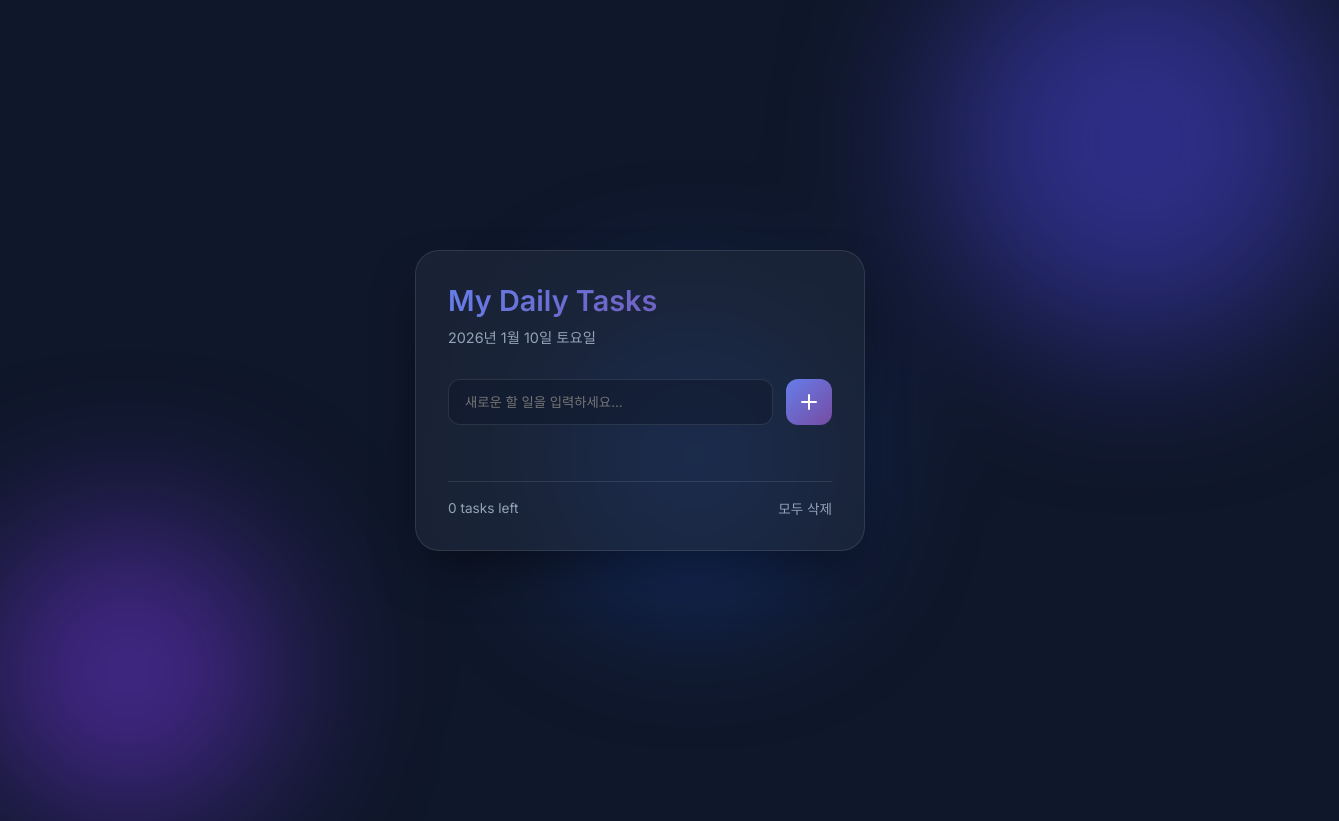
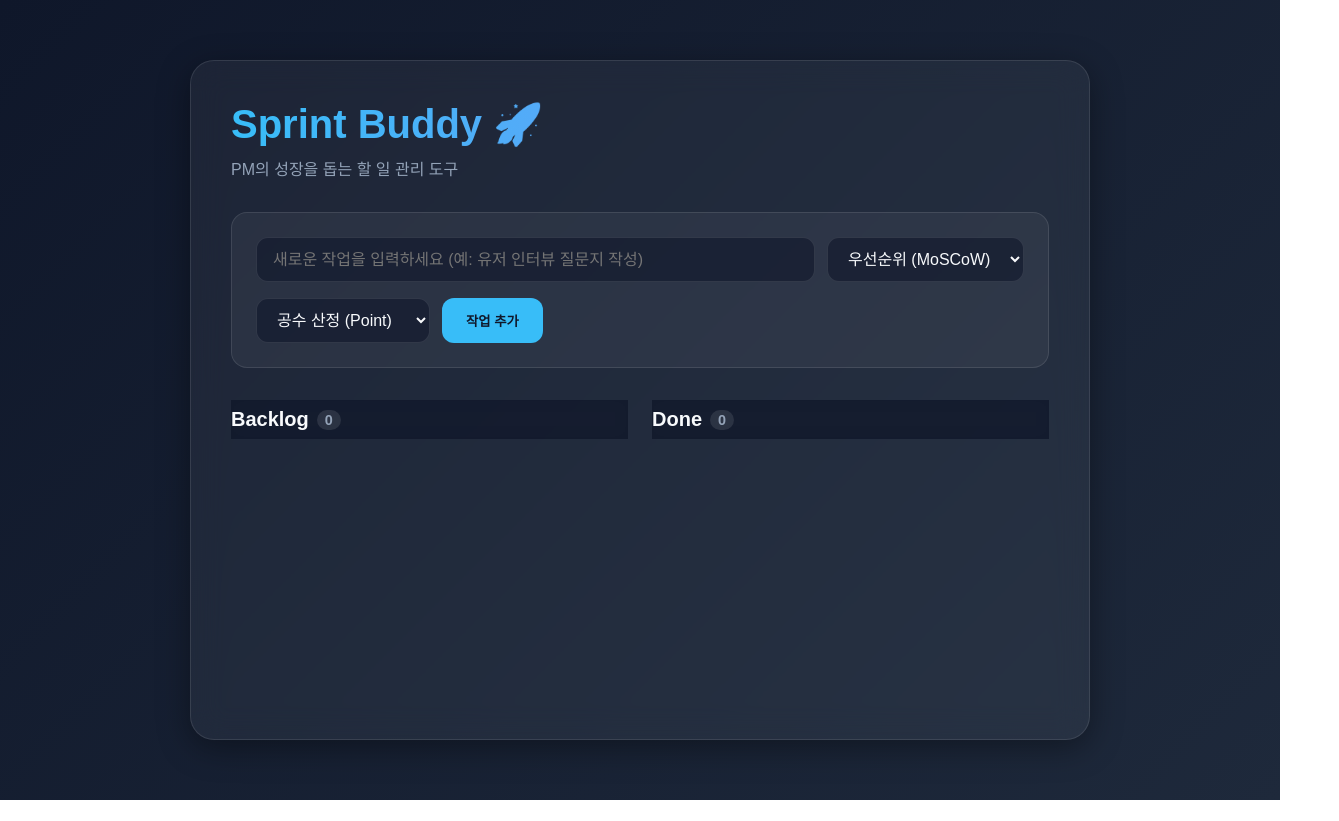
Before and after one commit to studiobit1/test, a plain HTML site: page index.html in a window 1280 px wide. Shown: the whole page, 1339 px wide, since content can reach past the window. After the commit the page ends 800 px from the top, so only its background shows below. Drawn offline with Linux system fonts and the light colour scheme; a web font is replaced by a local one.

Commit message:
feat: complete sprint buddy app for PM study

```diff
--- a/app.js
+++ b/app.js
@@ -1,76 +1,108 @@
 document.addEventListener('DOMContentLoaded', () => {
-    const todoInput = document.getElementById('todo-input');
-    const addBtn = document.getElementById('add-btn');
-    const todoList = document.getElementById('todo-list');
-    const pendingCount = document.getElementById('pending-count');
-    const clearAllBtn = document.getElementById('clear-all');
-    const dateDisplay = document.getElementById('date-display');
+    const taskTitleInput = document.getElementById('task-title');
+    const taskPrioritySelect = document.getElementById('task-priority');
+    const taskEstimationSelect = document.getElementById('task-estimation');
+    const addTaskBtn = document.getElementById('add-task-btn');
+    const backlogList = document.getElementById('backlog-list');
+    const doneList = document.getElementById('done-list');
+    const backlogCount = document.getElementById('backlog-count');
+    const doneCount = document.getElementById('done-count');
 
-    // Set Current Date
-    const options = { weekday: 'long', year: 'numeric', month: 'long', day: 'numeric' };
-    dateDisplay.innerText = new Date().toLocaleDateString('ko-KR', options);
+    let tasks = JSON.parse(localStorage.getItem('tasks')) || [];
 
-    let todos = JSON.parse(localStorage.getItem('todos')) || [];
-
-    const saveTodos = () => {
-        localStorage.setItem('todos', JSON.stringify(todos));
-        renderTodos();
+    const saveTasks = () => {
+        localStorage.setItem('tasks', JSON.stringify(tasks));
+        renderTasks();
     };
 
-    const renderTodos = () => {
-        todoList.innerHTML = '';
-        const pending = todos.filter(t => !t.completed).length;
-        pendingCount.innerText = `${pending} tasks left`;
+    const renderTasks = () => {
+        backlogList.innerHTML = '';
+        doneList.innerHTML = '';
 
-        todos.forEach((todo, index) => {
-            const li = document.createElement('li');
-            li.className = `todo-item ${todo.completed ? 'completed' : ''}`;
-            li.innerHTML = `
-                <div class="todo-content" onclick="toggleTodo(${index})">
-                    <div class="todo-checkbox">
-                        ${todo.completed ? '<svg xmlns="http://www.w3.org/2000/svg" width="14" height="14" viewBox="0 0 24 24" fill="none" stroke="currentColor" stroke-width="3" stroke-linecap="round" stroke-linejoin="round"><polyline points="20 6 9 17 4 12"></polyline></svg>' : ''}
-                    </div>
-                    <span class="todo-text">${todo.text}</span>
-                </div>
-                <button class="delete-btn" onclick="deleteTodo(event, ${index})">
-                    <svg xmlns="http://www.w3.org/2000/svg" width="18" height="18" viewBox="0 0 24 24" fill="none" stroke="currentColor" stroke-width="2" stroke-linecap="round" stroke-linejoin="round"><polyline points="3 6 5 6 21 6"></polyline><path d="M19 6v14a2 2 0 0 1-2 2H7a2 2 0 0 1-2-2V6m3 0V4a2 2 0 0 1 2-2h4a2 2 0 0 1 2 2v2"></path><line x1="10" y1="11" x2="10" y2="17"></line><line x1="14" y1="11" x2="14" y2="17"></line></svg>
-                </button>
-            `;
-            todoList.appendChild(li);
+        let bCount = 0;
+        let dCount = 0;
+
+        tasks.forEach(task => {
+            const taskElement = createTaskElement(task);
+            if (task.status === 'backlog') {
+                backlogList.appendChild(taskElement);
+                bCount++;
+            } else {
+                doneList.appendChild(taskElement);
+                dCount++;
+            }
         });
+
+        backlogCount.textContent = bCount;
+        doneCount.textContent = dCount;
     };
 
-    window.toggleTodo = (index) => {
-        todos[index].completed = !todos[index].completed;
-        saveTodos();
+    const createTaskElement = (task) => {
+        const div = document.createElement('div');
+        div.className = `task-item ${task.status}`;
+        div.innerHTML = `
+            <div class="task-header">
+                <span class="task-title">${task.title}</span>
+                <div class="task-meta">
+                    <span class="tag tag-priority ${task.priority}">${task.priority}</span>
+                    <span class="tag tag-estimation">${task.estimation} pt</span>
+                </div>
+            </div>
+            <div class="task-actions">
+                ${task.status === 'backlog' ?
+                `<button class="action-btn complete-btn" onclick="toggleStatus('${task.id}')">완료</button>` :
+                `<button class="action-btn complete-btn" onclick="toggleStatus('${task.id}')">복구</button>`
+            }
+                <button class="action-btn delete-btn" onclick="deleteTask('${task.id}')">삭제</button>
+            </div>
+        `;
+        return div;
     };
 
-    window.deleteTodo = (e, index) => {
-        e.stopPropagation();
-        todos.splice(index, 1);
-        saveTodos();
+    addTaskBtn.addEventListener('click', () => {
+        const title = taskTitleInput.value.trim();
+        const priority = taskPrioritySelect.value;
+        const estimation = taskEstimationSelect.value;
+
+        if (!title || !priority || !estimation) {
+            alert('제목, 우선순위, 공수 산정을 모두 입력해주세요!');
+            return;
+        }
+
+        const newTask = {
+            id: Date.now().toString(),
+            title,
+            priority,
+            estimation,
+            status: 'backlog',
+            createdAt: new Date().toISOString()
+        };
+
+        tasks.unshift(newTask);
+        saveTasks();
+
+        // Reset inputs
+        taskTitleInput.value = '';
+        taskPrioritySelect.selectedIndex = 0;
+        taskEstimationSelect.selectedIndex = 0;
+    });
+
+    window.toggleStatus = (id) => {
+        tasks = tasks.map(task => {
+            if (task.id === id) {
+                return { ...task, status: task.status === 'backlog' ? 'done' : 'backlog' };
+            }
+            return task;
+        });
+        saveTasks();
     };
 
-    const addTodo = () => {
-        const text = todoInput.value.trim();
-        if (text) {
-            todos.push({ text, completed: false });
-            todoInput.value = '';
-            saveTodos();
+    window.deleteTask = (id) => {
+        if (confirm('정말 이 작업을 삭제하시겠습니까?')) {
+            tasks = tasks.filter(task => task.id !== id);
+            saveTasks();
         }
     };
 
-    addBtn.addEventListener('click', addTodo);
-    todoInput.addEventListener('keypress', (e) => {
-        if (e.key === 'Enter') addTodo();
-    });
-
-    clearAllBtn.addEventListener('click', () => {
-        if (todos.length > 0 && confirm('모든 할 일을 삭제하시겠습니까?')) {
-            todos = [];
-            saveTodos();
-        }
-    });
-
-    renderTodos();
+    renderTasks();
 });
--- a/index.html
+++ b/index.html
@@ -1,44 +1,61 @@
 <!DOCTYPE html>
 <html lang="ko">
+
 <head>
     <meta charset="UTF-8">
     <meta name="viewport" content="width=device-width, initial-scale=1.0">
-    <title>Premium To-Do App</title>
+    <title>Sprint Buddy - PM 학습용 할 일 관리</title>
+    <meta name="description" content="IT 서비스 기획자(PM) 공부를 위한 우선순위 및 공수 산정 가능 할 일 관리 앱">
     <link rel="stylesheet" href="style.css">
     <link rel="preconnect" href="https://fonts.googleapis.com">
     <link rel="preconnect" href="https://fonts.gstatic.com" crossorigin>
-    <link href="https://fonts.googleapis.com/css2?family=Inter:wght@300;400;600&display=swap" rel="stylesheet">
+    <link href="https://fonts.googleapis.com/css2?family=Pretendard:wght@400;600;700&display=swap" rel="stylesheet">
 </head>
+
 <body>
-    <div class="background-blobs">
-        <div class="blob blob-1"></div>
-        <div class="blob blob-2"></div>
-        <div class="blob blob-3"></div>
-    </div>
-
-    <main class="app-container">
+    <div id="app" class="glass-container">
         <header>
-            <h1>My Daily Tasks</h1>
-            <p id="date-display"></p>
+            <h1>Sprint Buddy 🚀</h1>
+            <p class="subtitle">PM의 성장을 돕는 할 일 관리 도구</p>
         </header>
 
-        <section class="input-section">
-            <input type="text" id="todo-input" placeholder="새로운 할 일을 입력하세요..." autocomplete="off">
-            <button id="add-btn">
-                <svg xmlns="http://www.w3.org/2000/svg" width="24" height="24" viewBox="0 0 24 24" fill="none" stroke="currentColor" stroke-width="2" stroke-linecap="round" stroke-linejoin="round"><line x1="12" y1="5" x2="12" y2="19"></line><line x1="5" y1="12" x2="19" y2="12"></line></svg>
-            </button>
+        <section class="task-input-card glass-panel">
+            <div class="input-row">
+                <input type="text" id="task-title" placeholder="새로운 작업을 입력하세요 (예: 유저 인터뷰 질문지 작성)" aria-label="작업 제목">
+                <select id="task-priority" aria-label="우선순위">
+                    <option value="" disabled selected>우선순위 (MoSCoW)</option>
+                    <option value="Must">Must-have (필수)</option>
+                    <option value="Should">Should-have (중요)</option>
+                    <option value="Could">Could-have (보조)</option>
+                    <option value="Wont">Won't-have (제외)</option>
+                </select>
+            </div>
+            <div class="input-row secondary">
+                <select id="task-estimation" aria-label="공수 산정">
+                    <option value="" disabled selected>공수 산정 (Point)</option>
+                    <option value="1">1 pt (매우 쉬움)</option>
+                    <option value="2">2 pt (쉬움)</option>
+                    <option value="3">3 pt (보통)</option>
+                    <option value="5">5 pt (복잡함)</option>
+                    <option value="8">8 pt (매우 복잡함)</option>
+                </select>
+                <button id="add-task-btn" class="primary-btn">작업 추가</button>
+            </div>
         </section>
 
-        <ul id="todo-list" class="todo-list">
-            <!-- Tasks will be injected here -->
-        </ul>
-
-        <div class="stats">
-            <span id="pending-count">0 tasks left</span>
-            <button id="clear-all" class="text-btn">모두 삭제</button>
-        </div>
-    </main>
+        <main class="task-board">
+            <div class="column backlog">
+                <h2>Backlog <span id="backlog-count" class="count">0</span></h2>
+                <div id="backlog-list" class="task-list"></div>
+            </div>
+            <div class="column done">
+                <h2>Done <span id="done-count" class="count">0</span></h2>
+                <div id="done-list" class="task-list"></div>
+            </div>
+        </main>
+    </div>
 
     <script src="app.js"></script>
 </body>
+
 </html>
--- a/style.css
+++ b/style.css
@@ -1,273 +1,288 @@
 :root {
-    --primary-gradient: linear-gradient(135deg, #667eea 0%, #764ba2 100%);
-    --bg-color: #0f172a;
-    --card-bg: rgba(30, 41, 59, 0.7);
-    --text-primary: #f8fafc;
-    --text-secondary: #94a3b8;
-    --accent: #38bdf8;
-    --danger: #ef4444;
-    --success: #10b981;
+    --bg-gradient: linear-gradient(135deg, #0f172a 0%, #1e293b 100%);
+    --glass-bg: rgba(255, 255, 255, 0.05);
     --glass-border: rgba(255, 255, 255, 0.1);
+    --primary: #38bdf8;
+    --primary-hover: #0ea5e9;
+    --text-main: #f8fafc;
+    --text-sub: #94a3b8;
+    --must-color: #f87171;
+    --should-color: #fbbf24;
+    --could-color: #34d399;
+    --wont-color: #94a3b8;
+    --card-bg: rgba(30, 41, 59, 0.5);
+    --shadow: 0 8px 32px 0 rgba(0, 0, 0, 0.37);
 }
 
 * {
     margin: 0;
     padding: 0;
     box-sizing: border-box;
-    font-family: 'Inter', sans-serif;
+    font-family: 'Pretendard', sans-serif;
 }
 
 body {
-    background-color: var(--bg-color);
-    color: var(--text-primary);
-    min-height: 100vh;
+    background: var(--bg-gradient);
+    background-attachment: fixed;
+    height: 100vh;
     display: flex;
     justify-content: center;
     align-items: center;
-    overflow: hidden;
-    position: relative;
+    color: var(--text-main);
+    overflow-x: hidden;
 }
 
-/* Background Blobs */
-.background-blobs {
-    position: absolute;
-    top: 0;
-    left: 0;
-    width: 100%;
-    height: 100%;
-    z-index: -1;
-    filter: blur(80px);
-}
-
-.blob {
-    position: absolute;
-    border-radius: 50%;
-    opacity: 0.5;
-}
-
-.blob-1 {
-    width: 400px;
-    height: 400px;
-    background: #4f46e5;
-    top: -100px;
-    right: -100px;
-    animation: move-1 20s infinite alternate;
-}
-
-.blob-2 {
-    width: 300px;
-    height: 300px;
-    background: #7c3aed;
-    bottom: -50px;
-    left: -50px;
-    animation: move-2 15s infinite alternate;
-}
-
-.blob-3 {
-    width: 250px;
-    height: 250px;
-    background: #2563eb;
-    top: 50%;
-    left: 50%;
-    animation: move-3 18s infinite alternate;
-}
-
-@keyframes move-1 {
-    from { transform: translate(0, 0); }
-    to { transform: translate(-100px, 100px); }
-}
-
-@keyframes move-2 {
-    from { transform: translate(0, 0); }
-    to { transform: translate(50px, -50px); }
-}
-
-@keyframes move-3 {
-    from { transform: translate(0, 0); }
-    to { transform: translate(-150px, -150px); }
-}
-
-/* Container */
-.app-container {
+.glass-container {
     width: 90%;
-    max-width: 450px;
-    background: var(--card-bg);
+    max-width: 900px;
+    height: 85vh;
+    background: var(--glass-bg);
     backdrop-filter: blur(16px);
     -webkit-backdrop-filter: blur(16px);
     border: 1px solid var(--glass-border);
     border-radius: 24px;
-    padding: 2rem;
-    box-shadow: 0 25px 50px -12px rgba(0, 0, 0, 0.5);
-    z-index: 10;
+    padding: 40px;
+    box-shadow: var(--shadow);
+    display: flex;
+    flex-direction: column;
+    gap: 32px;
 }
 
 header h1 {
-    font-size: 1.8rem;
-    font-weight: 600;
-    margin-bottom: 0.5rem;
-    background: var(--primary-gradient);
+    font-size: 2.5rem;
+    font-weight: 700;
+    margin-bottom: 8px;
+    background: linear-gradient(to right, #38bdf8, #818cf8);
     -webkit-background-clip: text;
     -webkit-text-fill-color: transparent;
 }
 
-header p {
-    color: var(--text-secondary);
-    font-size: 0.9rem;
-    margin-bottom: 2rem;
+.subtitle {
+    color: var(--text-sub);
+    font-size: 1rem;
 }
 
-/* Input Section */
-.input-section {
-    display: flex;
-    gap: 0.8rem;
-    margin-bottom: 2rem;
+.glass-panel {
+    background: var(--glass-bg);
+    border: 1px solid var(--glass-border);
+    border-radius: 16px;
+    padding: 24px;
 }
 
-#todo-input {
-    flex: 1;
-    background: rgba(15, 23, 42, 0.5);
+.task-input-card {
+    display: flex;
+    flex-direction: column;
+    gap: 16px;
+}
+
+.input-row {
+    display: flex;
+    gap: 12px;
+}
+
+input[type="text"],
+select {
+    background: rgba(15, 23, 42, 0.6);
     border: 1px solid var(--glass-border);
     border-radius: 12px;
-    padding: 0.8rem 1rem;
-    color: var(--text-primary);
+    color: var(--text-main);
+    padding: 12px 16px;
+    font-size: 1rem;
     outline: none;
     transition: all 0.3s ease;
 }
 
-#todo-input:focus {
-    border-color: var(--accent);
+input[type="text"] {
+    flex: 1;
+}
+
+input[type="text"]:focus,
+select:focus {
+    border-color: var(--primary);
     box-shadow: 0 0 0 2px rgba(56, 189, 248, 0.2);
 }
 
-#add-btn {
-    background: var(--primary-gradient);
+.primary-btn {
+    background: var(--primary);
+    color: #0f172a;
     border: none;
     border-radius: 12px;
-    width: 46px;
-    height: 46px;
-    display: flex;
-    justify-content: center;
-    align-items: center;
-    color: white;
+    padding: 12px 24px;
+    font-weight: 600;
     cursor: pointer;
-    transition: transform 0.2s ease, opacity 0.2s ease;
+    transition: all 0.3s ease;
+    white-space: nowrap;
 }
 
-#add-btn:hover {
-    transform: scale(1.05);
-    opacity: 0.9;
-}
-
-#add-btn:active {
-    transform: scale(0.95);
-}
-
-/* List Section */
-.todo-list {
-    list-style: none;
-    max-height: 350px;
-    overflow-y: auto;
-    margin-bottom: 1.5rem;
-    padding-right: 5px;
-}
-
-.todo-list::-webkit-scrollbar {
-    width: 4px;
-}
-
-.todo-list::-webkit-scrollbar-thumb {
-    background: var(--glass-border);
-    border-radius: 10px;
-}
-
-.todo-item {
-    display: flex;
-    align-items: center;
-    justify-content: space-between;
-    padding: 1rem;
-    background: rgba(255, 255, 255, 0.03);
-    border: 1px solid var(--glass-border);
-    border-radius: 12px;
-    margin-bottom: 0.8rem;
-    animation: fadeIn 0.3s ease forwards;
-    transition: all 0.3s ease;
-}
-
-.todo-item:hover {
-    background: rgba(255, 255, 255, 0.05);
+.primary-btn:hover {
+    background: var(--primary-hover);
     transform: translateY(-2px);
 }
 
-.todo-content {
+.task-board {
+    display: grid;
+    grid-template-columns: 1fr 1fr;
+    gap: 24px;
+    flex: 1;
+    overflow-y: auto;
+}
+
+.column h2 {
+    font-size: 1.25rem;
+    margin-bottom: 16px;
     display: flex;
     align-items: center;
-    gap: 0.8rem;
-    flex: 1;
+    gap: 8px;
+    position: sticky;
+    top: 0;
+    background: rgba(15, 23, 42, 0.8);
+    backdrop-filter: blur(8px);
+    z-index: 10;
+    padding: 8px 0;
 }
 
-.todo-checkbox {
-    width: 20px;
-    height: 20px;
-    border: 2px solid var(--accent);
-    border-radius: 6px;
+.count {
+    background: rgba(255, 255, 255, 0.1);
+    padding: 2px 8px;
+    border-radius: 12px;
+    font-size: 0.9rem;
+    color: var(--text-sub);
+}
+
+.task-list {
+    display: flex;
+    flex-direction: column;
+    gap: 12px;
+}
+
+.task-item {
+    background: var(--card-bg);
+    border: 1px solid var(--glass-border);
+    border-radius: 12px;
+    padding: 16px;
+    display: flex;
+    flex-direction: column;
+    gap: 12px;
+    transition: all 0.3s ease;
+    animation: fadeIn 0.4s ease-out;
+}
+
+.task-item:hover {
+    transform: translateX(4px);
+    background: rgba(255, 255, 255, 0.08);
+}
+
+.task-header {
+    display: flex;
+    justify-content: space-between;
+    align-items: flex-start;
+}
+
+.task-title {
+    font-weight: 600;
+    font-size: 1.1rem;
+}
+
+.task-meta {
+    display: flex;
+    gap: 8px;
+    align-items: center;
+}
+
+.tag {
+    padding: 2px 8px;
+    border-radius: 8px;
+    font-size: 0.75rem;
+    font-weight: 600;
+    text-transform: uppercase;
+}
+
+.tag-priority.Must {
+    background: rgba(248, 113, 113, 0.2);
+    color: #fca5a5;
+    border: 1px solid rgba(248, 113, 113, 0.3);
+}
+
+.tag-priority.Should {
+    background: rgba(251, 191, 36, 0.2);
+    color: #fcd34d;
+    border: 1px solid rgba(251, 191, 36, 0.3);
+}
+
+.tag-priority.Could {
+    background: rgba(52, 211, 153, 0.2);
+    color: #6ee7b7;
+    border: 1px solid rgba(52, 211, 153, 0.3);
+}
+
+.tag-priority.Wont {
+    background: rgba(148, 163, 184, 0.2);
+    color: #cbd5e1;
+    border: 1px solid rgba(148, 163, 184, 0.3);
+}
+
+.tag-estimation {
+    background: rgba(56, 189, 248, 0.1);
+    color: #7dd3fc;
+}
+
+.task-actions {
+    display: flex;
+    justify-content: flex-end;
+    gap: 8px;
+}
+
+.action-btn {
+    background: transparent;
+    border: 1px solid var(--glass-border);
+    color: var(--text-sub);
+    padding: 6px 12px;
+    border-radius: 8px;
+    font-size: 0.85rem;
     cursor: pointer;
-    display: flex;
-    justify-content: center;
-    align-items: center;
     transition: all 0.2s ease;
 }
 
-.todo-item.completed .todo-checkbox {
-    background: var(--success);
-    border-color: var(--success);
+.action-btn:hover {
+    background: rgba(255, 255, 255, 0.05);
+    color: var(--text-main);
 }
 
-.todo-item.completed .todo-text {
-    text-decoration: line-through;
-    color: var(--text-secondary);
-}
-
-.delete-btn {
-    color: var(--text-secondary);
-    background: none;
-    border: none;
-    cursor: pointer;
-    transition: color 0.2s ease;
-    padding: 4px;
+.complete-btn:hover {
+    border-color: var(--could-color);
+    color: var(--could-color);
 }
 
 .delete-btn:hover {
-    color: var(--danger);
-}
-
-/* Stats Section */
-.stats {
-    display: flex;
-    justify-content: space-between;
-    align-items: center;
-    padding-top: 1rem;
-    border-top: 1px solid var(--glass-border);
-}
-
-.stats span {
-    font-size: 0.85rem;
-    color: var(--text-secondary);
-}
-
-.text-btn {
-    background: none;
-    border: none;
-    color: var(--text-secondary);
-    font-size: 0.85rem;
-    cursor: pointer;
-    transition: color 0.2s ease;
-}
-
-.text-btn:hover {
-    color: var(--accent);
+    border-color: var(--must-color);
+    color: var(--must-color);
 }
 
 @keyframes fadeIn {
-    from { opacity: 0; transform: translateY(10px); }
-    to { opacity: 1; transform: translateY(0); }
+    from {
+        opacity: 0;
+        transform: translateY(10px);
+    }
+
+    to {
+        opacity: 1;
+        transform: translateY(0);
+    }
 }
+
+::-webkit-scrollbar {
+    width: 8px;
+}
+
+::-webkit-scrollbar-track {
+    background: transparent;
+}
+
+::-webkit-scrollbar-thumb {
+    background: rgba(255, 255, 255, 0.1);
+    border-radius: 4px;
+}
+
+::-webkit-scrollbar-thumb:hover {
+    background: rgba(255, 255, 255, 0.2);
+}
```
Also changed, not shown: mcp_config_example.json (deleted, +0 -14 lines).
